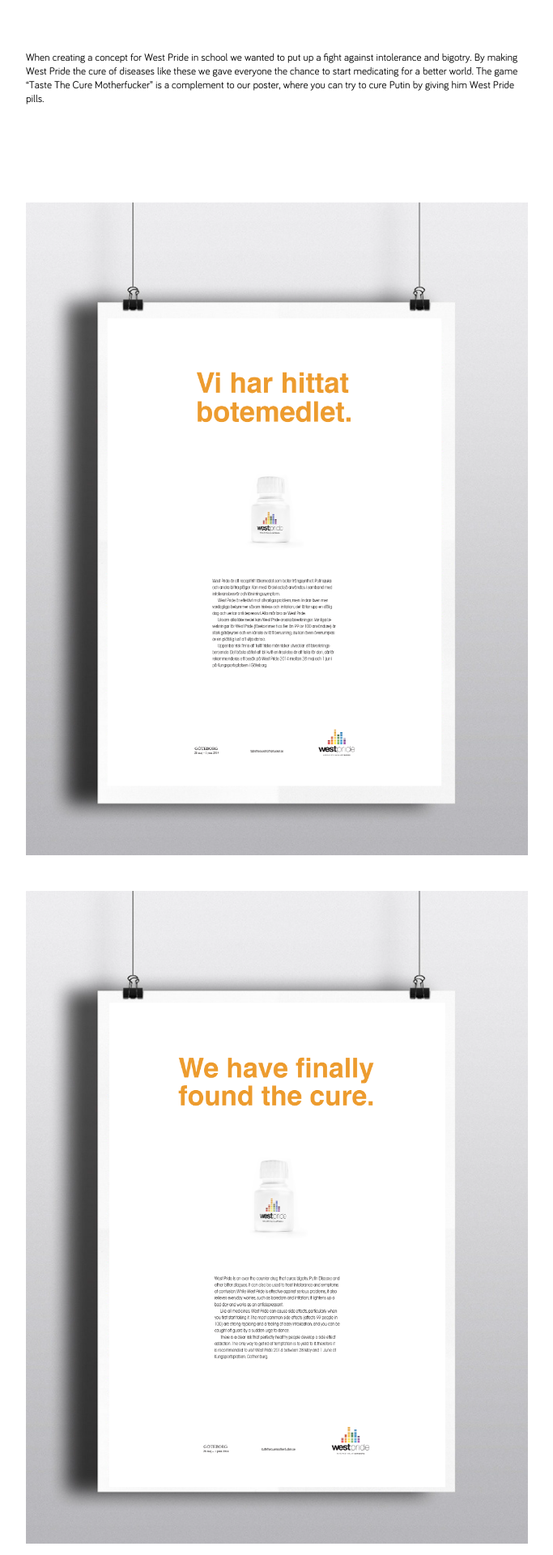
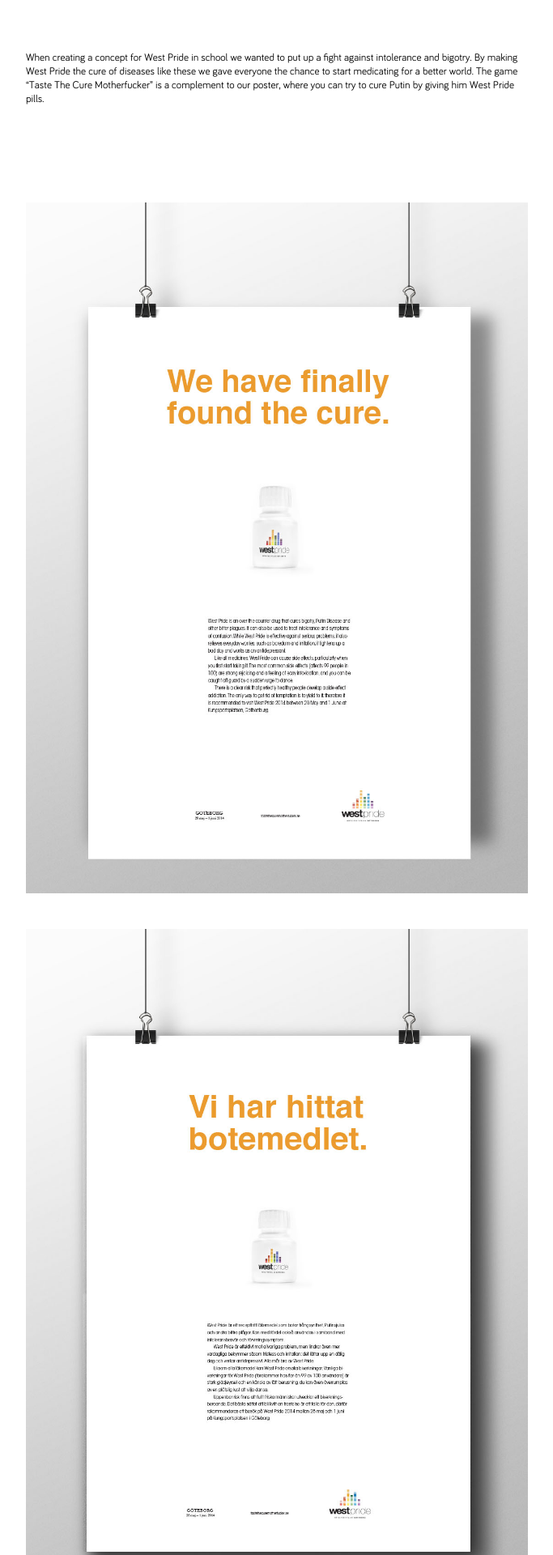
Before and after one commit to kannibalin/kannibalin.github.io, a Jekyll site: the page built from _posts/2014-01-02-the-cure.md, in a window 1280 px wide. Shown: the part 577-2497 px from the top of the page at 81% size, without its empty margins (298-981 px from the left). Built offline with Jekyll 4.4.1, drawn with Linux system fonts in a browser that asks for light colours; Markdown is read by kramdown in place of the engine named in the settings.

Commit message:
Update 2014-01-02-the-cure.md

```diff
--- a/_posts/2014-01-02-the-cure.md
+++ b/_posts/2014-01-02-the-cure.md
@@ -2,7 +2,7 @@
 layout: portfolio
 title: The Cure
 splash: /static/portfolio/thecure.png
-images: [ /static/portfolio/thecureposter1.png, /static/portfolio/thecureposter2.png, /static/portfolio/thegame_ttcm.png, /static/portfolio/thegame_ttcm2.png ]
+images: [ /static/portfolio/thecureposter2.jpg, /static/portfolio/thecureposter1.jpg, /static/portfolio/thegame_ttcm.png, /static/portfolio/thegame_ttcm2.png ]
 ---
 
 When creating a concept for West Pride in school we wanted to put up a fight against intolerance and bigotry. By making West Pride the cure of diseases like these we gave everyone the chance to start medicating for a better world. The game "Taste The Cure Motherfucker" is a complement to our poster, where you can try to cure Putin by giving him West Pride pills.
```
